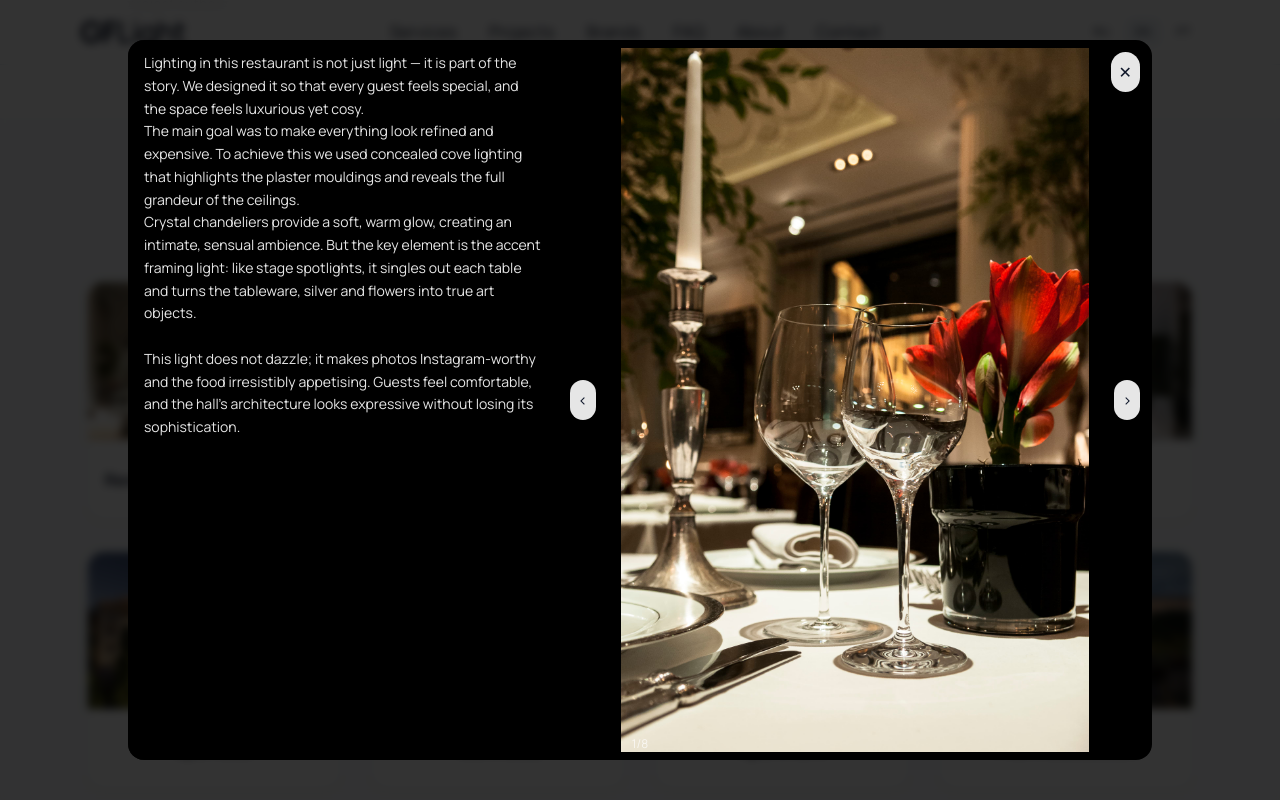
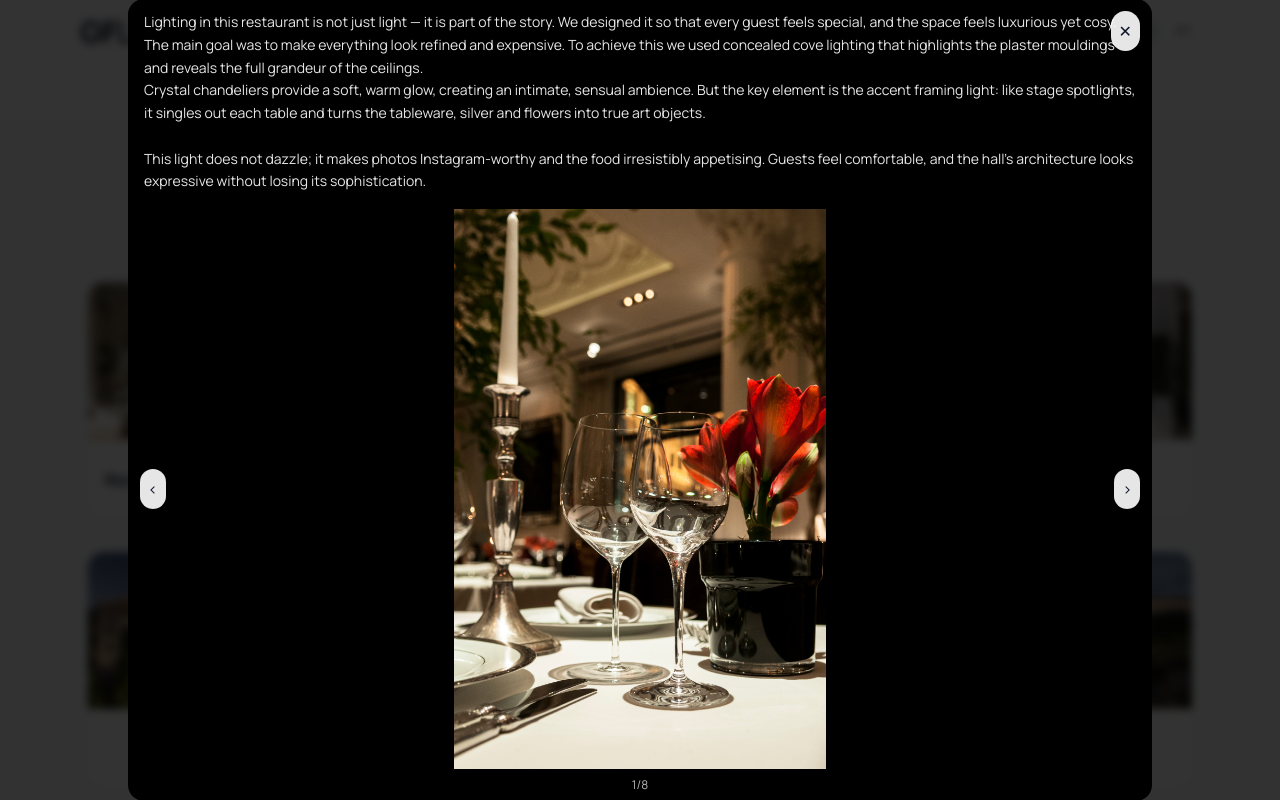
Before and after one commit to ilyaivanov239-rgb/GFLight, a Next.js app: page /en in a window 1280 px wide. Both pictures are taken after a click on the button "Restaurant lighting project". Shown: the part 1367-2167 px from the top of the page. Built offline with nearby package versions, Linux system fonts and the light colour scheme.

Commit message:
Update page.tsx

```diff
--- a/app/[lang]/page.tsx
+++ b/app/[lang]/page.tsx
@@ -565,11 +565,11 @@ export default function Page() {
            {/* MODAL */}
 {modal && (
   <div
-          className="fixed inset-0 z-50 bg-black/80 backdrop-blur-sm grid place-items-center p-4"
+    className="fixed inset-0 z-50 bg-black/80 backdrop-blur-sm flex items-center justify-center p-4"
     onClick={closeModal}
   >
     <div
-            className="relative max-w-5xl w-full bg-black rounded-2xl flex md:flex-row md:max-h-[90vh] overflow-hidden"
+      className="relative max-w-5xl w-full bg-black rounded-2xl overflow-hidden flex flex-col"
       onClick={(e) => e.stopPropagation()}
       onTouchStart={onTouchStart}
       onTouchEnd={onTouchEnd}
@@ -583,23 +583,23 @@ export default function Page() {
         ✕
       </button>
 
-            {/* LEFT: text (independent scroll) */}
-            <div className="md:w-[42%] shrink-0 px-4 pt-3 pb-4 text-sm bg-black/70 text-white/90 overflow-y-auto max-h-[38vh] md:max-h-[90vh]">
+      {/* Краткий текст сверху (без скролла) */}
+      <div className="px-4 pt-3 pb-4 text-sm bg-black/70 text-white/90">
         <p className="whitespace-pre-line leading-relaxed">
           {PROJECTS[modal.projectIndex].desc?.[lang] ??
            PROJECTS[modal.projectIndex].blurb[lang]}
         </p>
       </div>
 
-            {/* RIGHT: image area */}
-            <div className="relative flex-1 grid place-items-center min-h-[50vh] p-2 overflow-auto md:overflow-hidden">
+      {/* Фото — большое, по центру */}
+      <div className="relative flex-1 min-h-[60vh] flex items-center justify-center">
         <img
           src={PROJECTS[modal.projectIndex].images[modal.imageIndex]}
           alt={PROJECTS[modal.projectIndex].title[lang]}
-                className="max-h-[60vh] md:max-h-[88vh] w-auto max-w-full object-contain"
+          className="max-h-[70vh] w-auto object-contain"
         />
 
-              {/* Prev */}
+        {/* Prev / Next */}
         <button
           onClick={prevImage}
           className="absolute left-3 top-1/2 -translate-y-1/2 z-10 rounded-full bg-white/90 hover:bg-white p-2 shadow"
@@ -607,8 +607,6 @@ export default function Page() {
         >
           ‹
         </button>
-
-              {/* Next */}
         <button
           onClick={nextImage}
           className="absolute right-3 top-1/2 -translate-y-1/2 z-10 rounded-full bg-white/90 hover:bg-white p-2 shadow"
@@ -618,10 +616,9 @@ export default function Page() {
         </button>
       </div>
 
-            {/* Bottom bar: Before/After + counter */}
-            <div className="absolute inset-x-0 bottom-0">
+      {/* Before/After + счётчик снизу */}
       {showBeforeAfter && (
-                <div className="py-2 text-center text-white/90 text-sm font-medium select-none">
+        <div className="py-3 text-center text-white/90 text-sm font-medium select-none">
           {baLabel}
         </div>
       )}
@@ -630,7 +627,6 @@ export default function Page() {
       </div>
     </div>
   </div>
-        </div>
 )}
 </main>
   );
```
Lines whose indentation alone changed are shown as unchanged.
